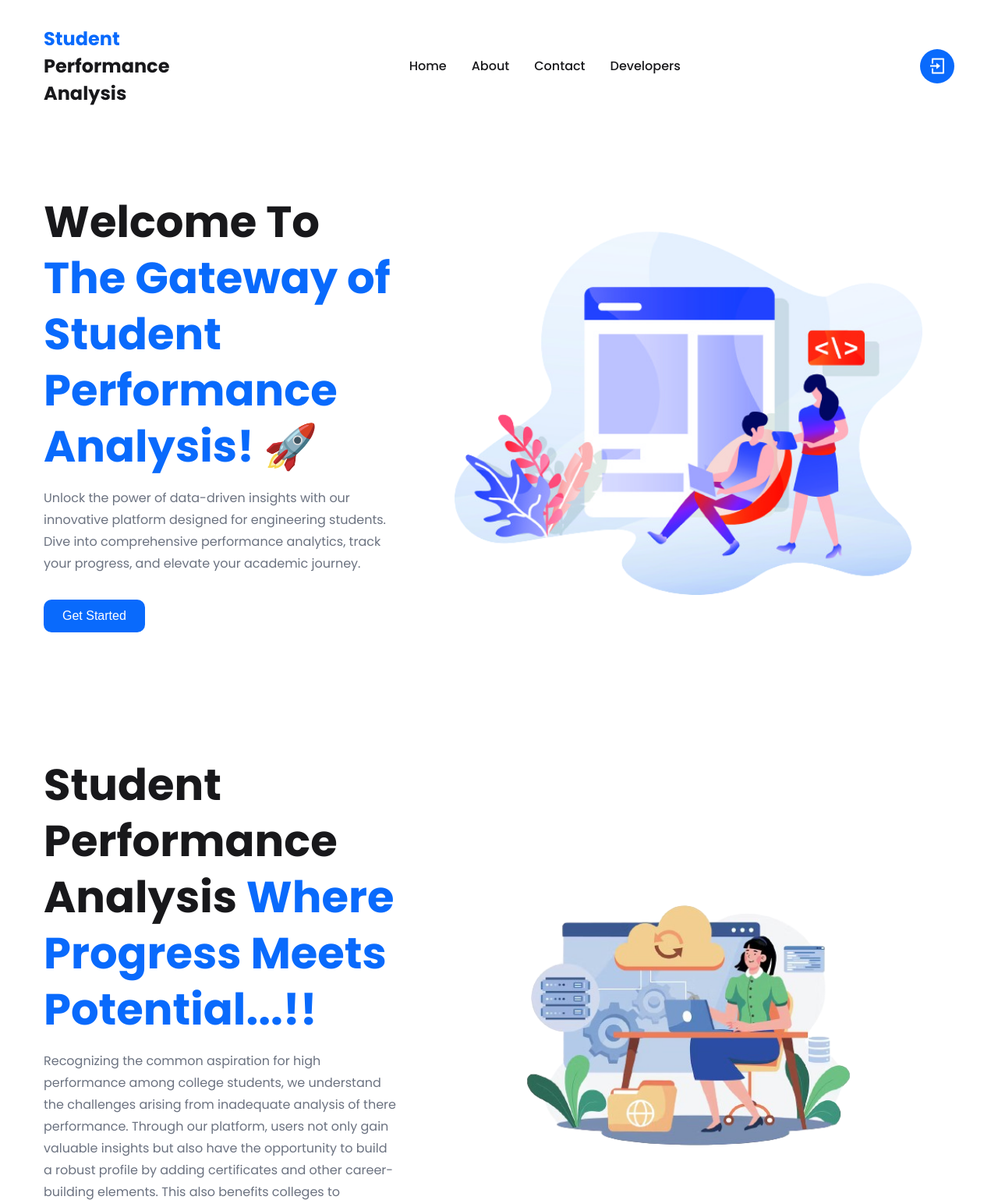
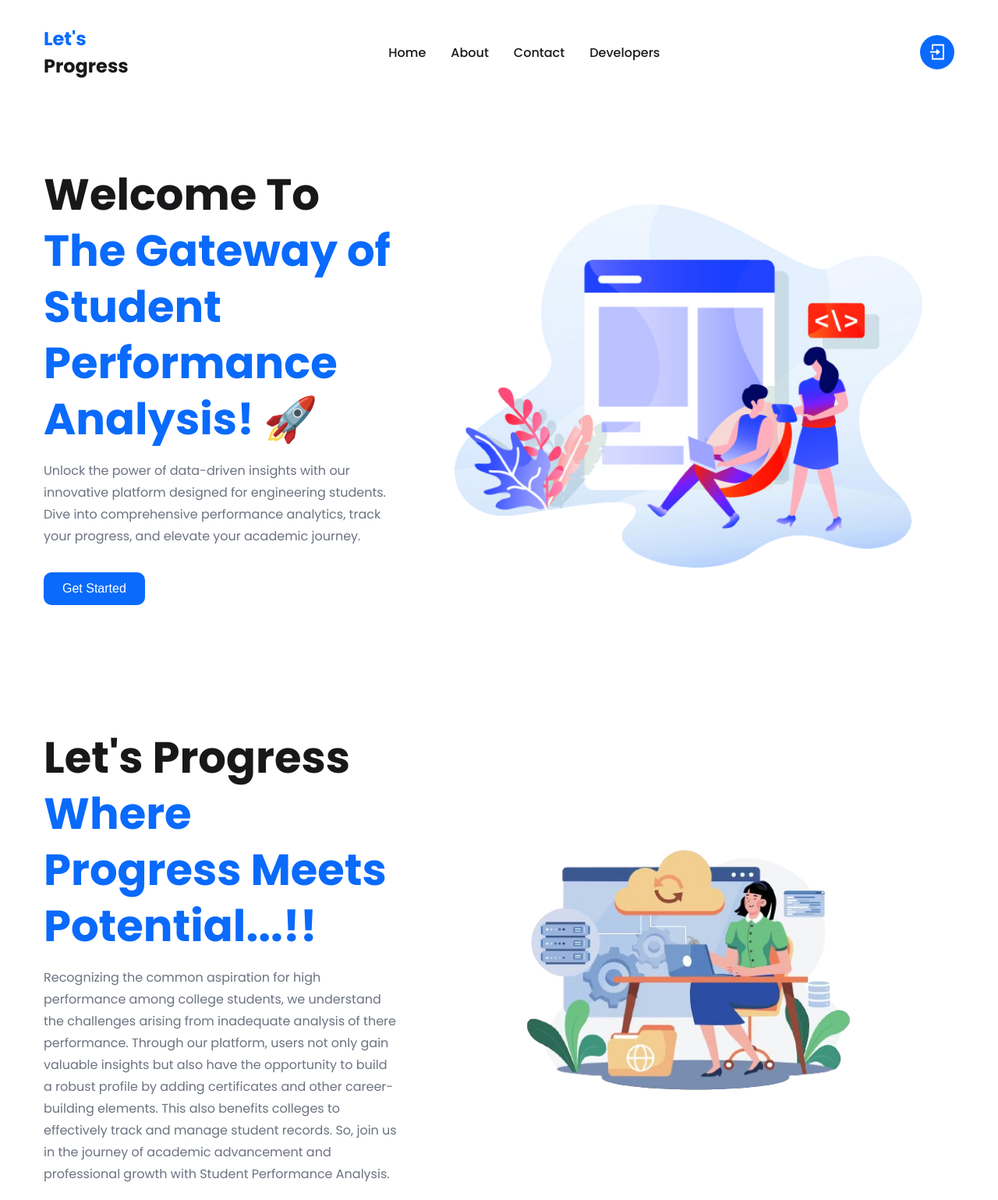
Before and after one commit to Ritiksb007/Mini-Project-6th-Semester, a plain HTML site: page index.html in a window 1280 px wide. Shown: the top 1539 px of the page at 78% size. Drawn offline with nearby package versions, Linux system fonts and the light colour scheme.

```diff
--- a/index.html
+++ b/index.html
@@ -19,7 +19,7 @@
     <nav>
       <div class="nav__header">
         <div class="logo nav__logo">
-          <a href=" ">Student <span>Performance Analysis</span></a>
+          <a href=" ">Let's <span>Progress</span></a>
         </div>
         <div class="nav__menu__btn" id="menu-btn">
           <span><i class="ri-menu-line"></i></span>
@@ -58,7 +58,7 @@
         <img src="assets/Image2.png" alt="header" />
       </div>
       <div class="header__content">
-        <h1>Student Performance Analysis  <span>Where Progress Meets Potential...!!</span></h1>
+        <h1>Let's Progress  <span>Where Progress Meets Potential...!!</span></h1>
         <p class="section__description">
           Recognizing the common aspiration for high performance among college students, we understand the challenges arising from inadequate analysis of there performance. Through our platform, users not only gain valuable insights but also have the opportunity to build a robust profile by adding certificates and other career-building elements. This also benefits colleges to effectively track and manage student records. So, join us in the journey of academic advancement and professional growth with Student Performance Analysis.
        </p>
@@ -172,7 +172,7 @@
       <div class="section__container footer__container">
         <div class="footer__col">
           <div class="logo footer__logo">
-            <a href="#">Student  <span>Performance Analysis</span></a>
+            <a href="#">Let's  <span>Progress</span></a>
           </div>
           <p class="section__description">
             Embark on an academic journey with Let's Progress, where every step tells a story and every analysis is crafted to perfection in our Student Performance Analysis System.
```
